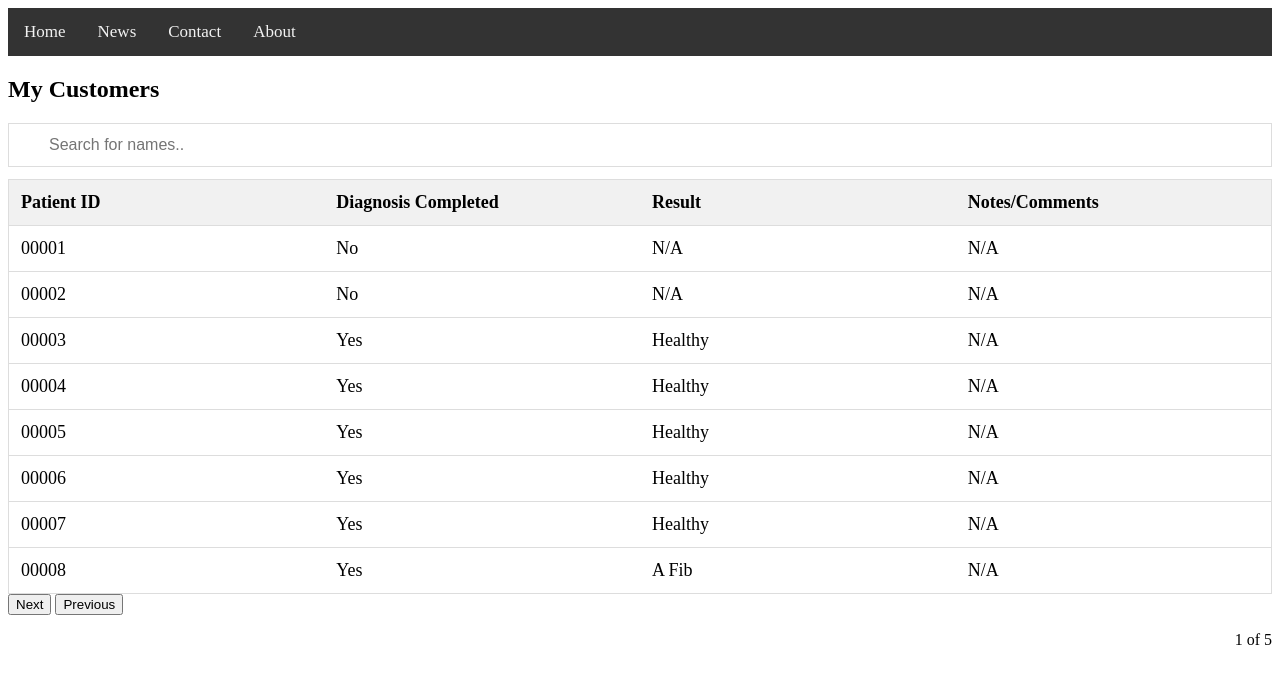
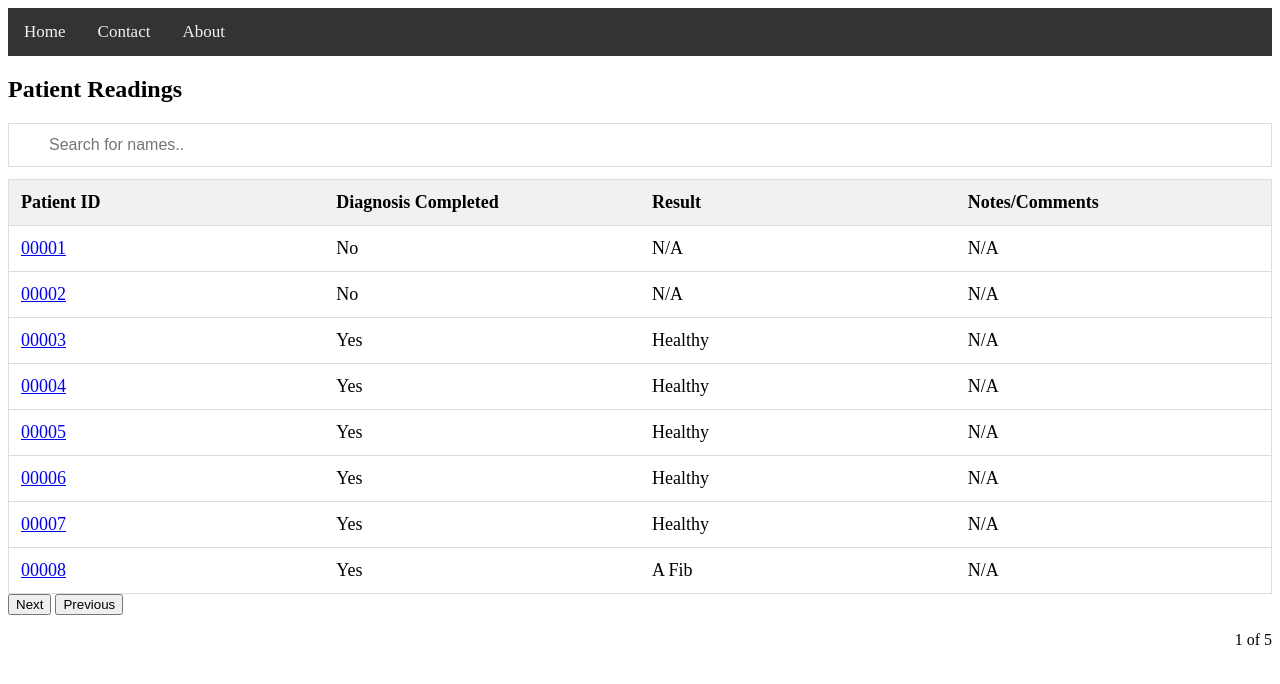
Before and after one commit to snkakkar/EKG-Server, a plain HTML site: page html/mainPage.html in a window 1280 px wide. Drawn offline with Linux system fonts and the light colour scheme; files that its build step writes are made by us from their sources.

Commit message:
Update mainPage.html

```diff
--- a/html/mainPage.html
+++ b/html/mainPage.html
@@ -2,14 +2,13 @@
 <html>
 
 <head>
-  <link rel="stylesheet" href="/css/mainPage.css">
+  <link rel="stylesheet" href="mainPage.css">
 </head>
 
 
 <body>
   <ul class="topnav" id="myTopnav">
     <li><a href="#home">Home</a></li>
-    <li><a href="#news">News</a></li>
     <li><a href="#contact">Contact</a></li>
     <li><a href="#about">About</a></li>
     <li class="icon">
@@ -29,7 +28,7 @@
     }
   </script>
 
-  <h2>My Customers</h2>
+  <h2>Patient Readings</h2>
 
 <input type="text" id="myInput" onkeyup="myFunction()" placeholder="Search for names.." title="Type in a name">
 
@@ -41,49 +40,49 @@
     <th style="width:25%;">Notes/Comments</th>
   </tr>
   <tr>
-    <td>00001</td>
+    <td> <a href="patientPage.html">00001</a> </td>
     <td>No</td>
     <td>N/A</td>
     <td>N/A</td>
   </tr>
   <tr>
-    <td>00002</td>
+    <td> <a href="patientPage.html">00002</a> </td>
     <td>No</td>
     <td>N/A</td>
     <td>N/A</td>
   </tr>
   <tr>
-    <td>00003</td>
+    <td> <a href="patientPage.html">00003</a> </td>
     <td>Yes</td>
     <td>Healthy</td>
     <td>N/A</td>
   </tr>
   <tr>
-    <td>00004</td>
+    <td> <a href="patientPage.html">00004</a> </td>
     <td>Yes</td>
     <td>Healthy</td>
     <td>N/A</td>
   </tr>
   <tr>
-    <td>00005</td>
+    <td> <a href="patientPage.html">00005</a> </td>
     <td>Yes</td>
     <td>Healthy</td>
     <td>N/A</td>
   </tr>
   <tr>
-    <td>00006</td>
+    <td> <a href="patientPage.html">00006</a> </td>
     <td>Yes</td>
     <td>Healthy</td>
     <td>N/A</td>
   </tr>
   <tr>
-    <td>00007</td>
+    <td> <a href="patientPage.html">00007</a> </td>
     <td>Yes</td>
     <td>Healthy</td>
     <td>N/A</td>
   </tr>
   <tr>
-    <td>00008</td>
+    <td> <a href="patientPage.html">00008</a> </td>
     <td>Yes</td>
     <td>A Fib</td>
     <td>N/A</td>
```
